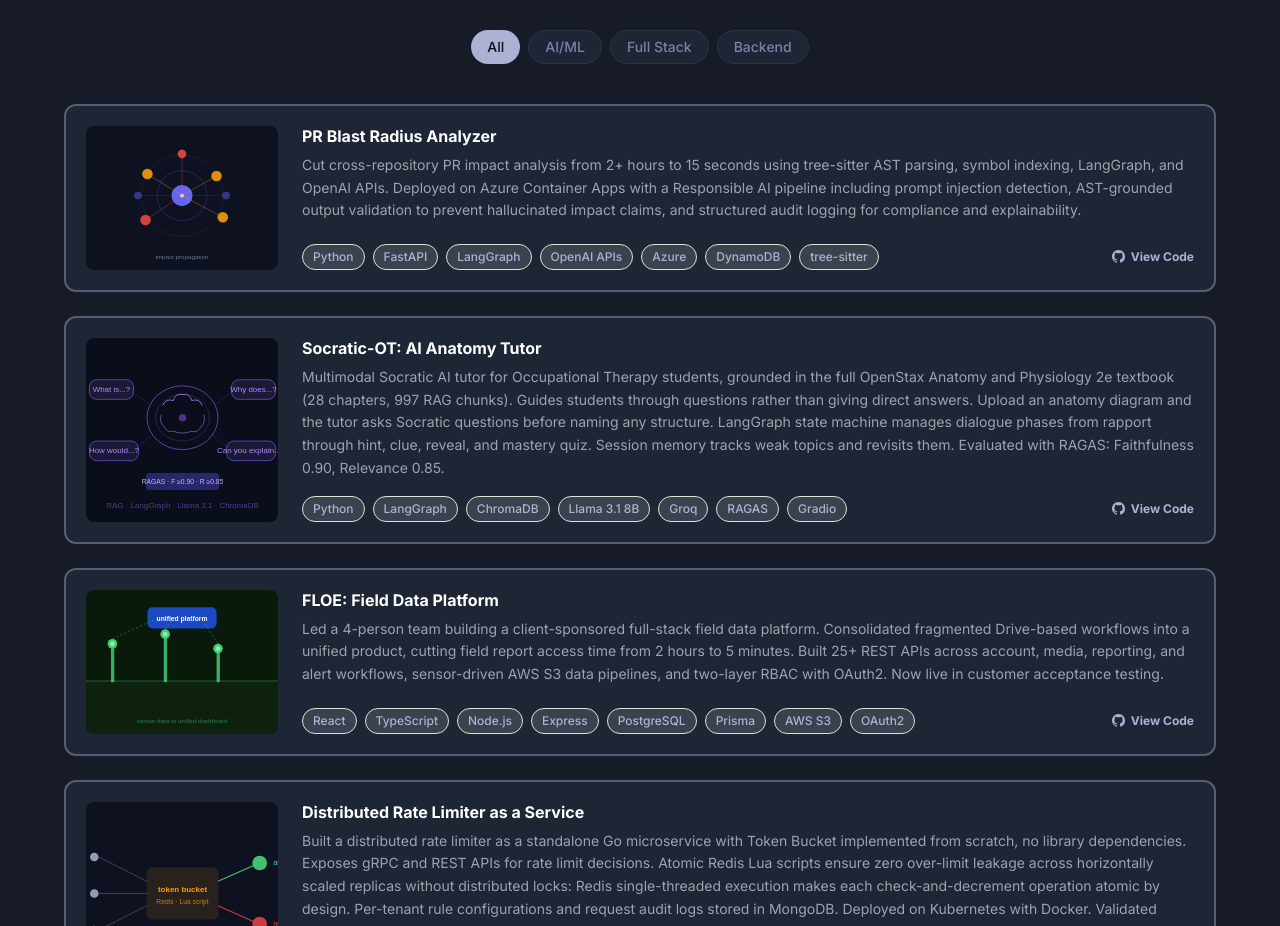
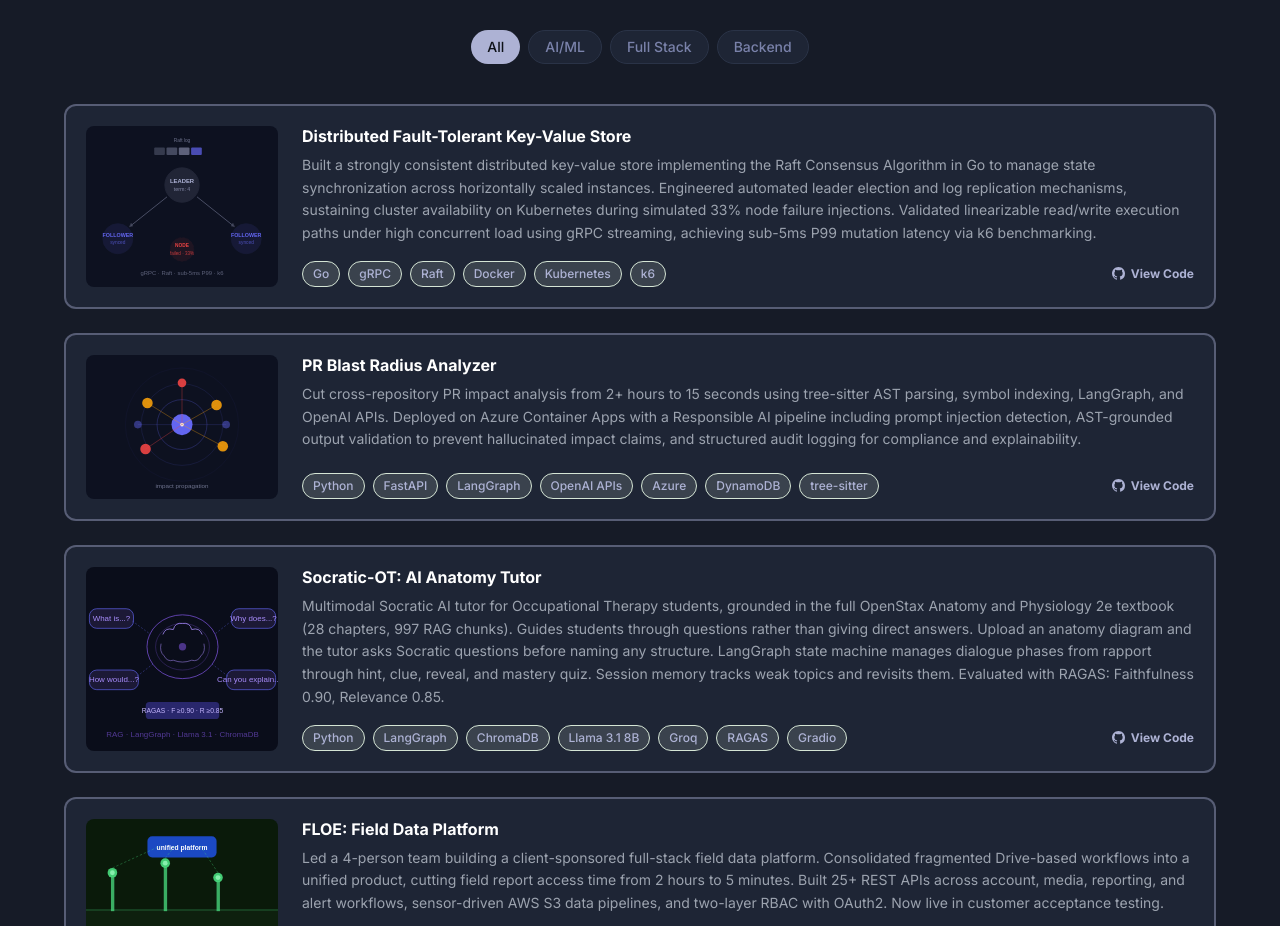
Before and after one commit to Vidhya060501/vidhyadhari-portfolio, a React (Create React App) app: page / in a window 1280 px wide. Shown: the part 4420-5346 px from the top of the page. Built offline with nearby package versions, Linux system fonts and the light colour scheme.

Commit message:
add KV store to projects

```diff
--- a/src/App.js
+++ b/src/App.js
@@ -203,6 +203,7 @@
   ];
 
   const allProjects = [
+    { title: "Distributed Fault-Tolerant Key-Value Store", description: "Built a strongly consistent distributed key-value store implementing the Raft Consensus Algorithm in Go to manage state synchronization across horizontally scaled instances. Engineered automated leader election and log replication mechanisms, sustaining cluster availability on Kubernetes during simulated 33% node failure injections. Validated linearizable read/write execution paths under high concurrent load using gRPC streaming, achieving sub-5ms P99 mutation latency via k6 benchmarking.", github: "https://github.com/Vidhya060501", illustration: "/proj-raft-kvstore.svg", category: "Backend", tech: ["Go", "gRPC", "Raft", "Docker", "Kubernetes", "k6"] },
     { title: "PR Blast Radius Analyzer", description: "Cut cross-repository PR impact analysis from 2+ hours to 15 seconds using tree-sitter AST parsing, symbol indexing, LangGraph, and OpenAI APIs. Deployed on Azure Container Apps with a Responsible AI pipeline including prompt injection detection, AST-grounded output validation to prevent hallucinated impact claims, and structured audit logging for compliance and explainability.", github: "https://github.com/Vidhya060501", illustration: "/proj-blast-radius.svg", category: "AI/ML", tech: ["Python", "FastAPI", "LangGraph", "OpenAI APIs", "Azure", "DynamoDB", "tree-sitter"] },
     { title: "Socratic-OT: AI Anatomy Tutor", description: "Multimodal Socratic AI tutor for Occupational Therapy students, grounded in the full OpenStax Anatomy and Physiology 2e textbook (28 chapters, 997 RAG chunks). Guides students through questions rather than giving direct answers. Upload an anatomy diagram and the tutor asks Socratic questions before naming any structure. LangGraph state machine manages dialogue phases from rapport through hint, clue, reveal, and mastery quiz. Session memory tracks weak topics and revisits them. Evaluated with RAGAS: Faithfulness 0.90, Relevance 0.85.", github: "https://github.com/Vidhya060501/Socratic-OT", illustration: "/proj-socratic-ot.svg", category: "AI/ML", tech: ["Python", "LangGraph", "ChromaDB", "Llama 3.1 8B", "Groq", "RAGAS", "Gradio"] },
     { title: "FLOE: Field Data Platform", description: "Led a 4-person team building a client-sponsored full-stack field data platform. Consolidated fragmented Drive-based workflows into a unified product, cutting field report access time from 2 hours to 5 minutes. Built 25+ REST APIs across account, media, reporting, and alert workflows, sensor-driven AWS S3 data pipelines, and two-layer RBAC with OAuth2. Now live in customer acceptance testing.", github: "https://github.com/Vidhya060501", illustration: "/proj-floe.svg", category: "Full Stack", tech: ["React", "TypeScript", "Node.js", "Express", "PostgreSQL", "Prisma", "AWS S3", "OAuth2"] },
```
Also changed, not shown: public/proj-raft-kvstore.svg (added).
